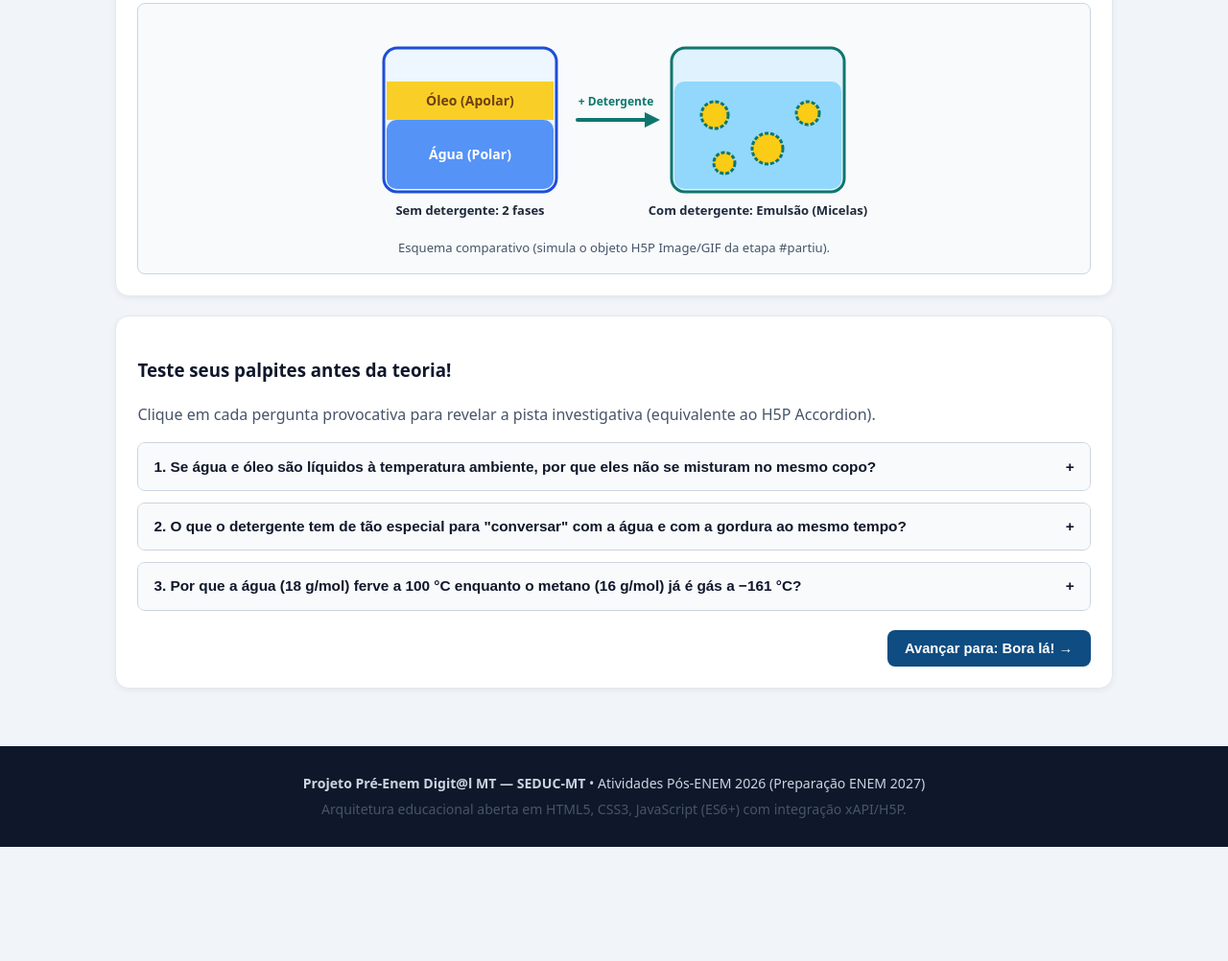
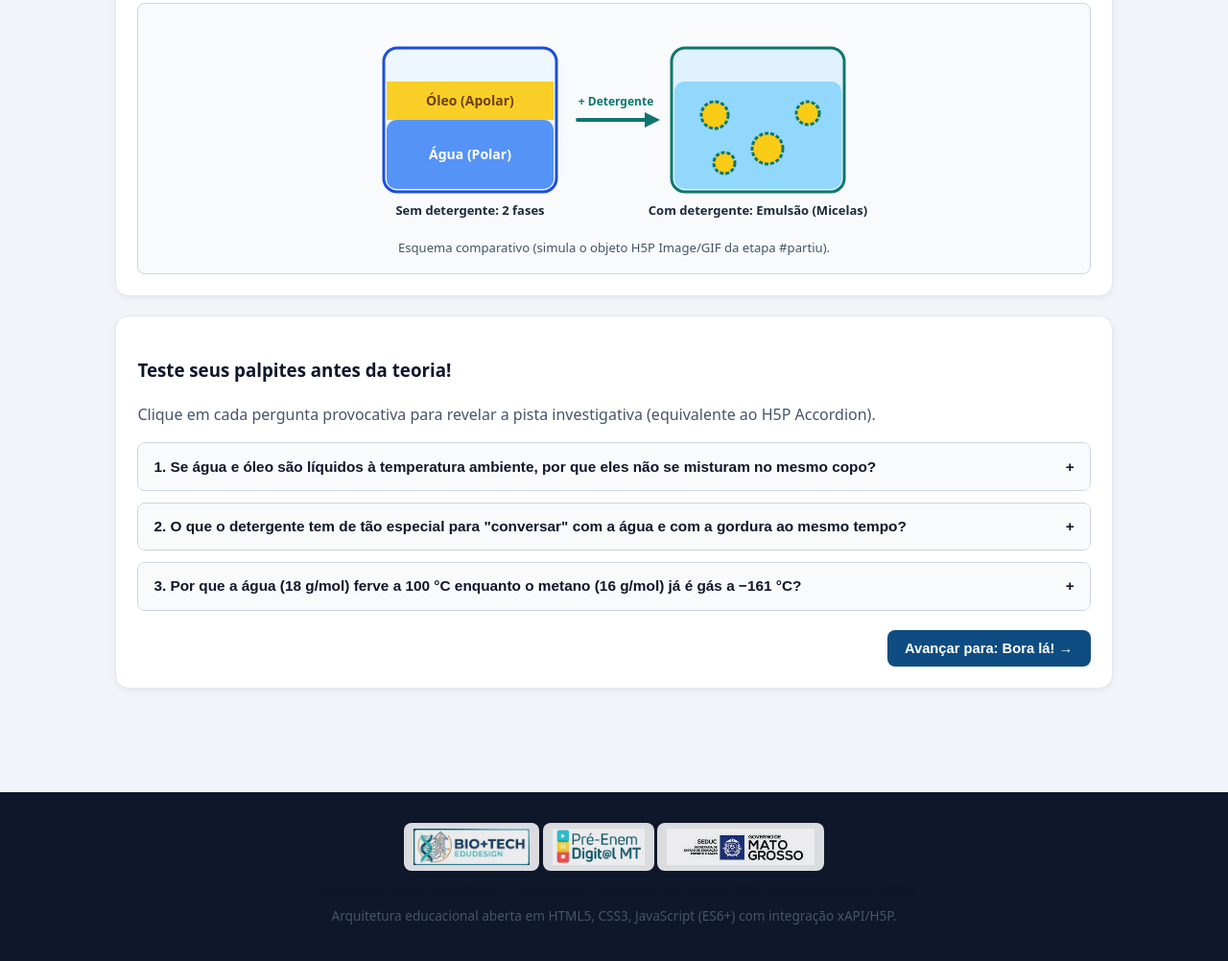
Before and after one commit to Bio-Tech-Edu/pack-interm-mt, a plain HTML site: page index.html in a window 1280 px wide. Shown: the part 655-1657 px from the top of the page at 96% size. Before the commit the page ends 1538 px from the top, so only its background shows below. Drawn offline with Linux system fonts and the light colour scheme.

Commit message:
Sty: acrescentando novos recursos de design

```diff
--- a/css/styles.css
+++ b/css/styles.css
@@ -615,6 +615,36 @@ body {
   margin: 0.25rem 0;
 }
 
+.pack-footer{
+  padding:2rem 1rem 3rem;
+  text-align:center;
+  border-top:1px solid var(--line);
+  margin-top:3rem;
+  color:var(--ink-soft);
+  font-size:.85rem
+}
+.pack-footer.logos{
+  display:flex;
+  justify-content:center;
+  align-items:center;
+  gap:1.5rem;
+  margin-bottom:1rem;
+  flex-wrap:wrap
+}
+
+.pack-footer .logos img{
+    height:50px;
+    object-fit:contain;
+    opacity:.92;
+    background:rgba(255,255,255,.92);
+    padding:6px 10px;
+    border-radius:8px
+}
+
+.pack-footer a{color:var(--fis);text-decoration:none}
+.pack-footer a:hover{text-decoration:underline}
+
+
 /* Desktop Breakpoint */
 @media (min-width: 768px) {
   .header-grid {
--- a/index.html
+++ b/index.html
@@ -415,9 +415,15 @@
   </main>
 
   <footer class="pack-footer" role="contentinfo">
-    <div class="container">
-      <p><strong>Projeto Pré-Enem Digit@l MT — SEDUC-MT</strong> • Atividades Pós-ENEM 2026 (Preparação ENEM 2027)</p>
-      <p class="muted">Arquitetura educacional aberta em HTML5, CSS3, JavaScript (ES6+) com integração xAPI/H5P.</p>
+    <div class="logos">
+      <img src="assets/biotech_edudesign.png" alt="Bio+Tech EduDesign">
+      <img src="assets/pre_enem.png" alt="Pré-Enem Digit@l MT">
+      <img src="assets/gov_mato_grosso.png" alt="Governo do Estado de Mato Grosso">
+
+      <div class="container">
+        <p><strong>Projeto Pré-Enem Digit@l MT — SEDUC-MT</strong> • Atividades Pós-ENEM 2026 (Preparação ENEM 2027)</p>
+        <p class="muted">Arquitetura educacional aberta em HTML5, CSS3, JavaScript (ES6+) com integração xAPI/H5P.</p>
+      </div>
     </div>
   </footer>
 
```
Also changed, not shown: assets/biotech_edudesign.png (added), assets/gov_mato_grosso.png (added), assets/hero_pack.png (added), assets/pre_enem.png (added), assets/pre_enem_avatar.png (added), 1 other file.
